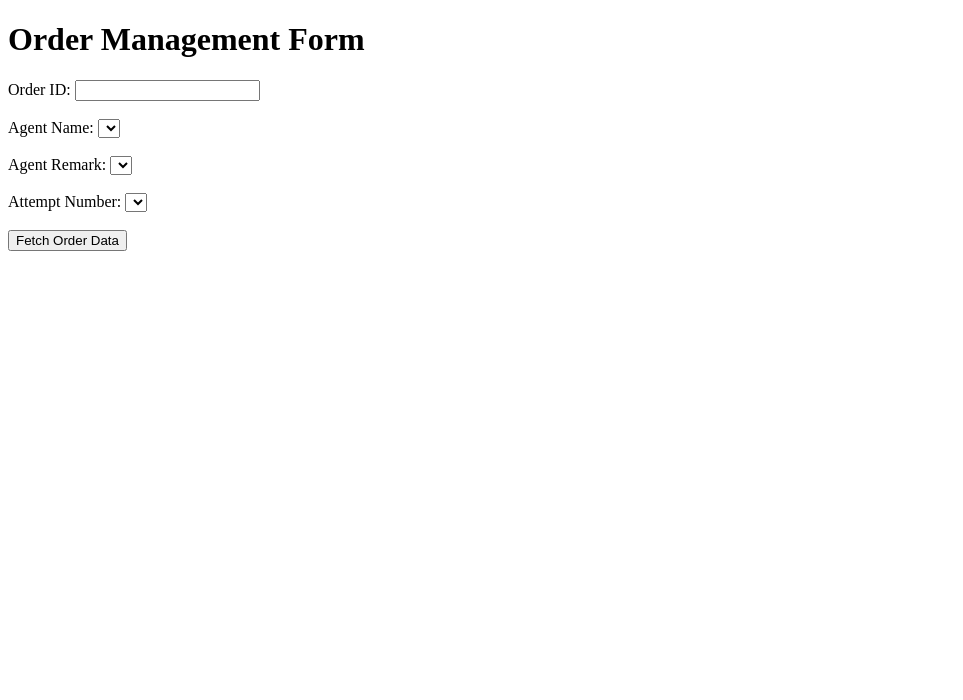
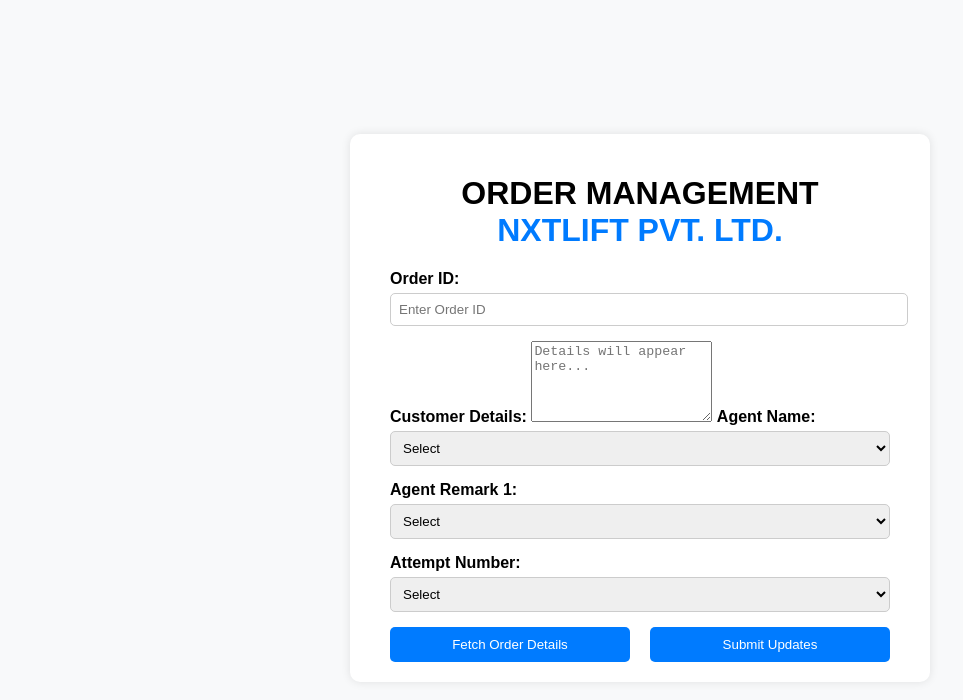
Before and after one commit to pankajbossgu/order-details-web, a plain HTML site: page index.html in a window 1280 px wide. Shown: the whole page, without its empty margins (0-963 px from the left). Drawn offline with Linux system fonts and the light colour scheme; no server answers.

Commit message:
Update index.html

```diff
--- a/index.html
+++ b/index.html
@@ -1,13 +1,112 @@
 <!DOCTYPE html>
 <html lang="en">
   <head>
-  <meta charset="UTF-8">
-  <meta name="viewport" content="width=device-width, initial-scale=1.0">
-  <title>Order Management Form</title>
+    <meta charset="UTF-8" />
+    <meta name="viewport" content="width=device-width, initial-scale=1.0" />
+    <title>Order Management - NXTLIFT PVT. LTD.</title>
+    <style>
+      body {
+        font-family: Arial, sans-serif;
+        display: flex;
+        justify-content: center;
+        align-items: center;
+        min-height: 100vh;
+        background-color: #f8f9fa;
+      }
+      .container {
+        background: white;
+        padding: 20px 40px;
+        border-radius: 10px;
+        box-shadow: 0 0 10px rgba(0, 0, 0, 0.1);
+        max-width: 500px;
+        width: 100%;
+      }
+      h1 {
+        text-align: center;
+      }
+      label {
+        font-weight: bold;
+        margin-top: 10px;
+      }
+      select,
+      input[type="text"] {
+        width: 100%;
+        padding: 8px;
+        margin: 5px 0 15px;
+        border: 1px solid #ccc;
+        border-radius: 5px;
+      }
+      button {
+        width: 48%;
+        padding: 10px;
+        background-color: #007bff;
+        color: white;
+        border: none;
+        border-radius: 5px;
+        cursor: pointer;
+      }
+      button:hover {
+        background-color: #0056b3;
+      }
+      .button-group {
+        display: flex;
+        justify-content: space-between;
+      }
+    </style>
+  </head>
+  <body>
+    <div class="container">
+      <h1>ORDER MANAGEMENT<br />
+        <span style="color: #007bff">NXTLIFT PVT. LTD.</span>
+      </h1>
+
+      <label for="orderId">Order ID:</label>
+      <input type="text" id="orderId" placeholder="Enter Order ID" />
+
+      <label for="customerDetails">Customer Details:</label>
+      <textarea id="customerDetails" rows="5" readonly placeholder="Details will appear here..."></textarea>
+
+      <label for="agentName">Agent Name:</label>
+      <select id="agentName"></select>
+
+      <label for="agentRemark">Agent Remark 1:</label>
+      <select id="agentRemark"></select>
+
+      <label for="attemptNumber">Attempt Number:</label>
+      <select id="attemptNumber"></select>
+
+      <div class="button-group">
+        <button onclick="fetchOrderDetails()">Fetch Order Details</button>
+        <button onclick="submitUpdates()">Submit Updates</button>
+      </div>
+    </div>
+
     <script>
-    const deploymentUrl = "https://script.google.com/macros/s/AKfycbxvEzr2_Nx2uj-ONIZPf5ZMd_JbQpES7AbCJSJLf5M9nHy66tJxr9NBBvIxPLWecxja7A/exec";
+      const deploymentId = "AKfycbxvEzr2_Nx2uj-ONIZPf5ZMd_JbQpES7AbCJSJLf5M9nHy66tJxr9NBBvIxPLWecxja7A";
+      const apiUrl = `https://script.google.com/macros/s/AKfycbxvEzr2_Nx2uj-ONIZPf5ZMd_JbQpES7AbCJSJLf5M9nHy66tJxr9NBBvIxPLWecxja7A/exec`;
 
-    async function fetchOrderData() {
+      async function fetchDropdownData() {
+        const agentNames = ["MANAB", "RAJ", "PRIYA", "ANITA"];
+        const remarks = ["ADDRESS PINCODE ERROR", "LANGUAGE BARRIER", "BAD ADDRESS", "ORDER CANCEL"];
+        const attemptNumbers = ["1", "2", "3", "4"];
+
+        populateDropdown("agentName", agentNames);
+        populateDropdown("agentRemark", remarks);
+        populateDropdown("attemptNumber", attemptNumbers);
+      }
+
+      function populateDropdown(elementId, options) {
+        const dropdown = document.getElementById(elementId);
+        dropdown.innerHTML = "<option value=''>Select</option>";
+        options.forEach(option => {
+          const opt = document.createElement("option");
+          opt.value = option;
+          opt.textContent = option;
+          dropdown.appendChild(opt);
+        });
+      }
+
+      async function fetchOrderDetails() {
         const orderId = document.getElementById("orderId").value;
         if (!orderId) {
           alert("Please enter an Order ID.");
@@ -15,86 +114,55 @@
         }
 
         try {
-        const response = await fetch(`${deploymentUrl}?orderId=${orderId}`);
+          const response = await fetch(`${apiUrl}?orderId=${orderId}`);
           const data = await response.json();
+
           if (data.error) {
             alert(data.error);
-        } else {
-          document.getElementById("orderData").innerText = JSON.stringify(data, null, 2);
+            return;
           }
+
+          document.getElementById("customerDetails").value = `Customer: ${data["CUSTOMER NAME"]}\nAddress: ${data["ADDRESS"]}\nProduct: ${data["PRODUCT NAME"]}\nAmount: ${data["ORDER AMOUNT"]}\nError: ${data["ERROR REASON"]}`;
         } catch (error) {
-        alert("Error fetching order data.");
-        console.error(error);
+          console.error("Error fetching order details:", error);
+          alert("Failed to fetch order details.");
         }
       }
 
-    async function submitOrderUpdate() {
+      async function submitUpdates() {
         const orderId = document.getElementById("orderId").value;
         const agentName = document.getElementById("agentName").value;
         const agentRemark = document.getElementById("agentRemark").value;
         const attemptNumber = document.getElementById("attemptNumber").value;
 
         if (!orderId || !agentName || !agentRemark || !attemptNumber) {
-        alert("Please fill in all fields.");
+          alert("Please fill in all fields before submitting.");
           return;
         }
 
-      const payload = { orderId, agentName, agentRemark, attemptNumber };
-
         try {
-        const response = await fetch(deploymentUrl, {
+          const response = await fetch(apiUrl, {
             method: "POST",
             headers: { "Content-Type": "application/json" },
-          body: JSON.stringify(payload)
+            body: JSON.stringify({ orderId, agentName, agentRemark, attemptNumber })
           });
 
-        const result = await response.json();
-        if (result.error) {
-          alert(result.error);
-        } else {
-          alert("Order data updated successfully!");
+          const data = await response.json();
+
+          if (data.error) {
+            alert(data.error);
+            return;
           }
+
+          alert("Update successful!");
         } catch (error) {
-        alert("Error updating order data.");
-        console.error(error);
+          console.error("Error submitting updates:", error);
+          alert("Failed to submit updates.");
         }
       }
 
-    async function loadDropdowns() {
-      try {
-        const response = await fetch(`${deploymentUrl}?action=dropdowns`);
-        const dropdownData = await response.json();
-
-        populateDropdown("agentName", dropdownData.agentNames);
-        populateDropdown("agentRemark", dropdownData.agentRemarks);
-        populateDropdown("attemptNumber", dropdownData.attemptNumbers);
-      } catch (error) {
-        alert("Error loading dropdown data.");
-        console.error(error);
-      }
-    }
-
-    function populateDropdown(elementId, options) {
-      const dropdown = document.getElementById(elementId);
-      dropdown.innerHTML = options.map(option => `<option value="${option}">${option}</option>`).join("");
-    }
-
-    window.onload = loadDropdowns;
+      // Initialize dropdowns on page load
+      fetchDropdownData();
     </script>
-</head>
-<body>
-  <h1>Order Management Form</h1>
-
-  <label for="orderId">Order ID:</label>
-  <input type="text" id="orderId" name="orderId"><br><br>
-
-  <label for="agentName">Agent Name:</label>
-  <select id="agentName"></select><br><br>
-
-  <label for="agentRemark">Agent Remark:</label>
-  <select id="agentRemark"></select><br><br>
-
-  <label for="attemptNumber">Attempt Number:</label>
-  <select id="attemptNumber"></select><br><br>
-
-  <button onclick="fetchOrderData()">Fetch Order Data</but
+  </body>
+</html>
```
Lines whose indentation alone changed are shown as unchanged.
